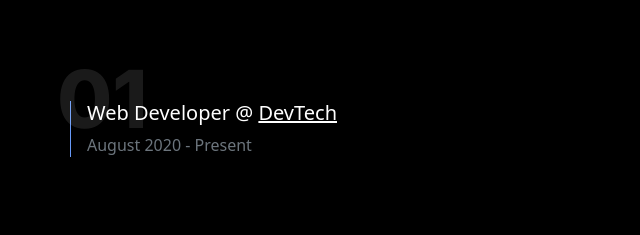
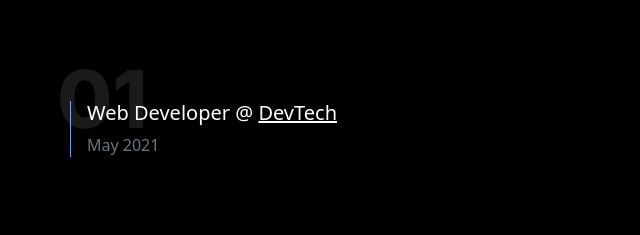
Before and after one commit to alinlinca10/alinlinca10.github.io, a plain HTML site: page index.html in a window 1280 px wide. Shown: the part 1366-1601 px from the top of the page, 0-640 px from the left. Drawn offline with nearby package versions, Linux system fonts and the light colour scheme; a script that the page names is missing; a web font is replaced by a local one.

Commit message:
Update date
Update date

```diff
--- a/index.html
+++ b/index.html
@@ -140,7 +140,7 @@
                 <div class="col-lg-3 px-3 border-start border-primary">
                     <h1 class="number dev-parallax" style="opacity: 10%;">01</h1>
                     <h5>Web Developer @ <a href="https://www.devtechsoftware.com" class="text-white">DevTech</a></h5>
-                    <p class="text-secondary">August 2020 - Present</p>
+                    <p class="text-secondary">May 2021</p>
                 </div>
             </div>
         </div>
```
